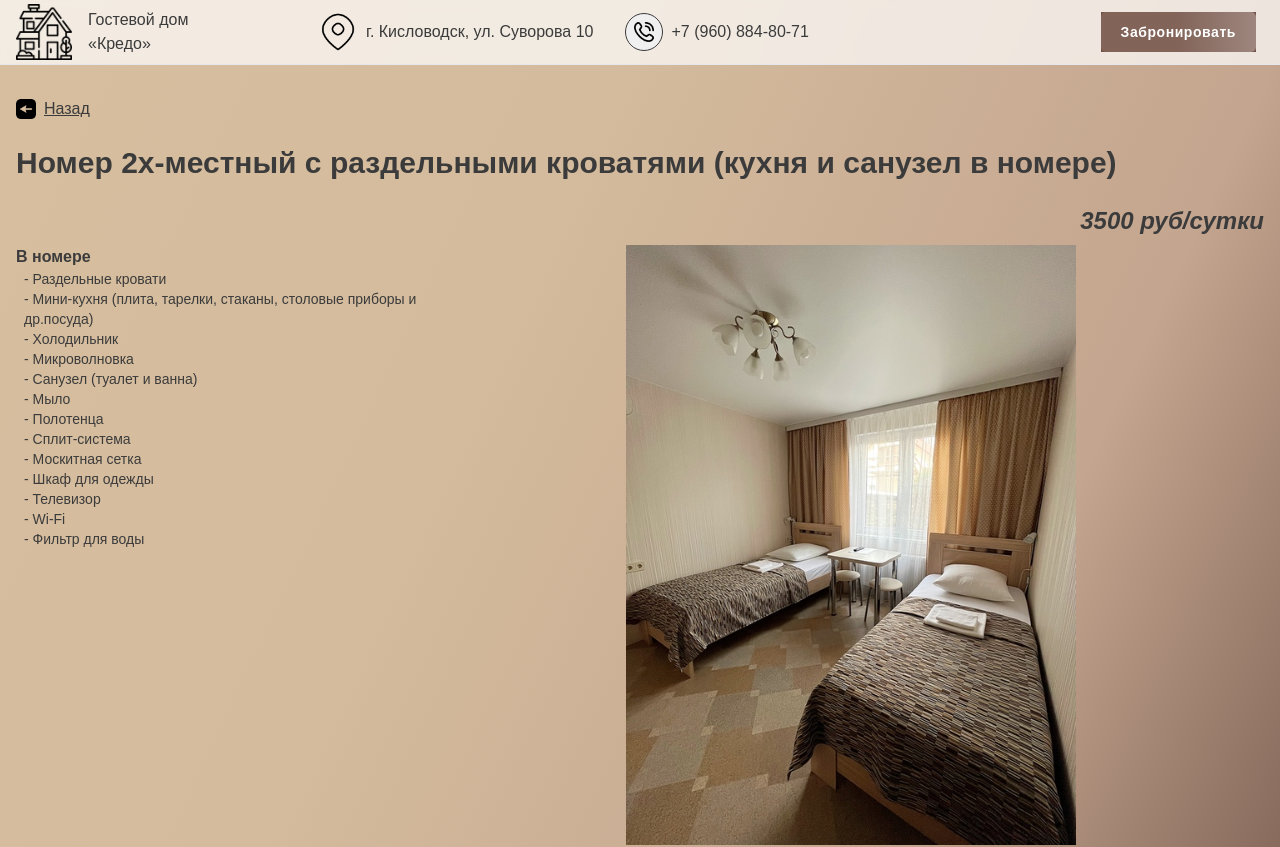
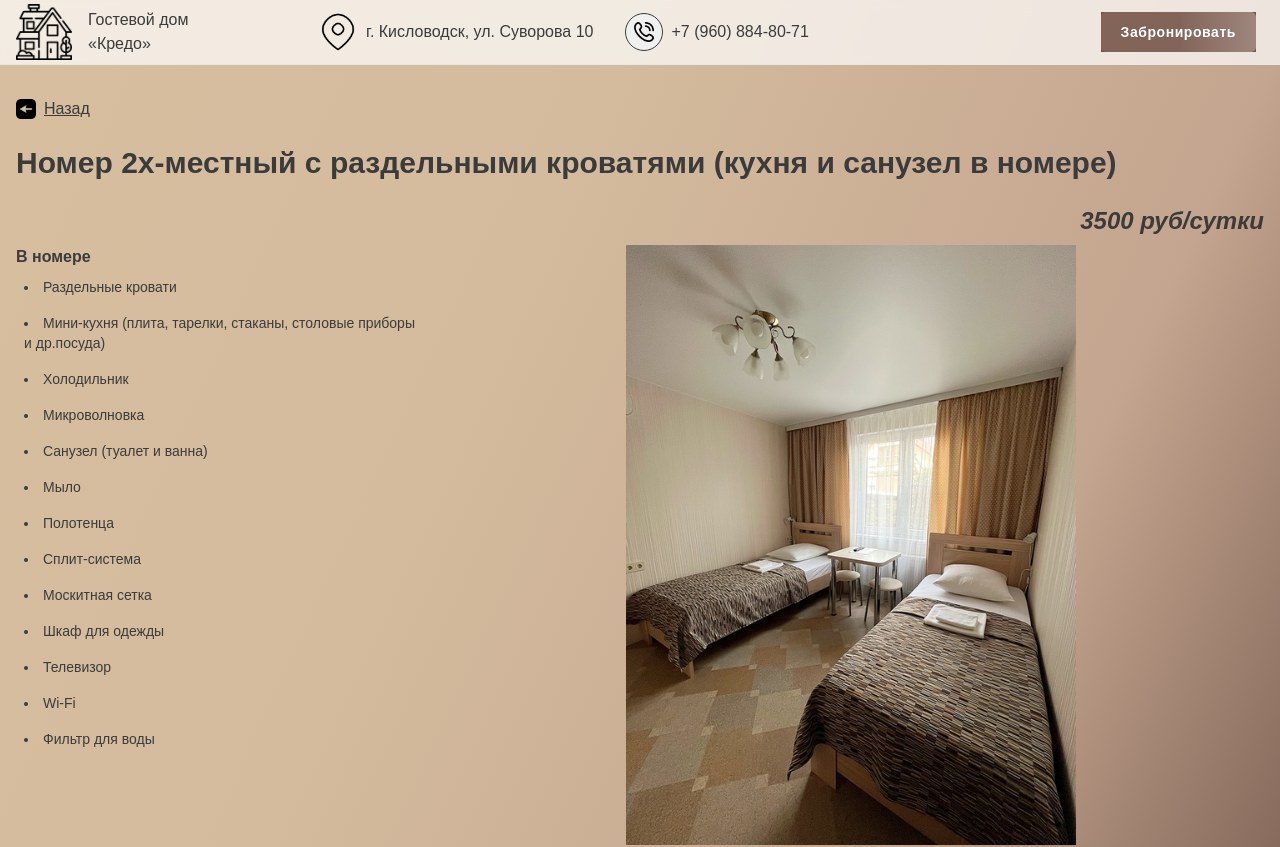
Before and after one commit to Salyens/Next-test-timeweb, a Next.js app: page /room/1 in a window 1280 px wide. Shown: the top 847 px of the page. Built offline with nearby package versions, Linux system fonts and the light colour scheme.

Commit message:
Improve room facilities list styling and formatting
- Add list-disc and list-inside classes for better visual hierarchy
- Remove hyphen prefix from facility items
- Add vertical padding to list items for improved readability

```diff
--- a/src/components/pages/RoomPage/RoomPage.tsx
+++ b/src/components/pages/RoomPage/RoomPage.tsx
@@ -20,10 +20,10 @@ const RoomPage = ({ room }: { room: Room }) => {
       <div className="grid grid-cols-1 lg:grid-cols-3 gap-4">
         <div className="lg:col-span-1">
           <p className="font-bold">В номере</p>
-          <ul>
+          <ul className="list-disc list-inside">
             {room?.facilities.map((facility) => (
-              <li className="text-sm ml-2" key={facility}>
-                - {facility}
+              <li className="text-sm ml-2 py-1 lg:py-2" key={facility}>
+                {facility}
               </li>
             ))}
           </ul>
```
